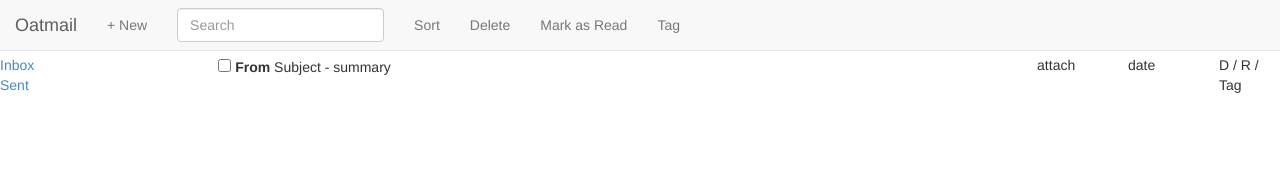
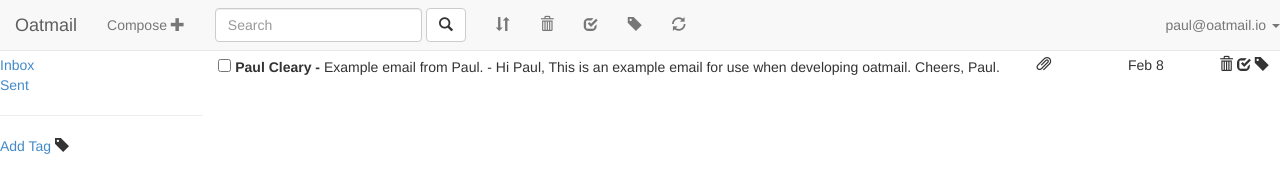
Before and after one commit to pauljohncleary/oatmail-app, a website: page app/index.html at #!/view2 in a window 1280 px wide. Drawn offline with nearby package versions, Linux system fonts and the light colour scheme.

Commit message:
added a bunch of icons

```diff
--- a/app/index.html
+++ b/app/index.html
@@ -16,7 +16,7 @@
   	<div class="container-full">
       <div ng-controller="HeaderCtrl" ng-include src="'partials/header.html'"></div>
   	  <div class="row">
-  	  	<div class="col-xs-0 col-sm-3 col-md-2" ng-include src="'partials/sidebar.html'"></div>
+  	  	<div class="hidden-xs col-sm-3 col-md-2" ng-include src="'partials/sidebar.html'"></div>
   	  	<div class="col-xs-12 col-sm-9 col-md-10" ng-include src="'partials/mailbox.html'"></div>
   	  </div>
 
@@ -32,5 +32,8 @@
     <script src="js/controllers.js"></script>
     <script src="js/filters.js"></script>
     <script src="js/directives.js"></script>
+
+    <script src="//cdnjs.cloudflare.com/ajax/libs/jquery/2.0.3/jquery.min.js"></script>
+    <script src="js/bootstrap.min.js"></script>
   </body>
 </html>
--- a/app/partials/header.html
+++ b/app/partials/header.html
@@ -12,27 +12,31 @@
   <!-- Collect the nav links, forms, and other content for toggling -->
   <div class="collapse navbar-collapse" id="bs-example-navbar-collapse-1">
     <ul class="nav navbar-nav">
-      <li><a href="#">+ New</a></li>
+      <li><a href="#">Compose <span class="glyphicon glyphicon-plus"></span></a></li>
     </ul>
     <form class="navbar-form navbar-left" role="search">
       <div class="form-group">
         <input type="text" class="form-control" placeholder="Search">
       </div>
+      <button type="button" class="btn btn-default"><span class="glyphicon glyphicon-search"></span></button>
     </form>
     <ul class="nav navbar-nav">
-      <li><a href="#"id="header-sort">Sort</a></li>
+      <li><a href="#"id="header-sort"><span class="glyphicon glyphicon-sort"></span></a></li>
     </ul>
     <ul class="nav navbar-nav" id="checked-actions">
-      <li><a href="#" id="header-delete">Delete</a></li>
-      <li><a href="#" id="header-markRead">Mark as Read</a></li>
-      <li><a href="#" id="header-tag">Tag</a></li>
+      <li><a href="#" id="header-delete"><span class="glyphicon glyphicon-trash"></span></a></li>
+      <li><a href="#" id="header-markRead"><span class="glyphicon glyphicon-check"></span></a></li>
+      <li><a href="#" id="header-tag"><span class="glyphicon glyphicon-tag"></span></a></li>
+    </ul>
+    <ul class="nav navbar-nav">
+      <li><a href="#" id="refresh"><span class="glyphicon glyphicon-refresh"></span></a></li>
     </ul>
 
     <ul class="nav navbar-nav navbar-right">
       <li class="dropdown">
-        <a href="#" class="dropdown-toggle" data-toggle="dropdown">{{ emailAddress }}</a>
+        <a href="#" class="dropdown-toggle" data-toggle="dropdown">paul@oatmail.io <b class="caret"></b></a>
         <ul class="dropdown-menu">
-          <li><a href="{{entity}}">{{entity}}</a></li>
+          <li><a href="entity">entity</a></li>
           <li class="divider"></li>
           <li><a href="/changeEntity">Change Tent Entity</a></li>
           <li><a href="/registration">Change Email address</a></li>
--- a/app/partials/mailbox.html
+++ b/app/partials/mailbox.html
@@ -3,21 +3,23 @@
     <div class="row">
       <div class="col-sm-12">
         <input type="checkbox" />
-        <strong>From</strong>
-        Subject - summary
+        <strong>Paul Cleary - </strong>
+        Example email from Paul. - Hi Paul, This is an example email for use when developing oatmail. Cheers, Paul.
       </div>
     </div>
   </div>
   <div class="col-sm-3">
     <div class="row">
       <div class="col-sm-4">
-        attach
+        <span class="glyphicon glyphicon-paperclip"></span>
       </div>
       <div class="col-sm-4">
-        date
+        Feb 8
       </div>
       <div class="col-sm-4">
-        D / R / Tag
+        <span class="glyphicon glyphicon-trash"></span>
+        <span class="glyphicon glyphicon-check"></span>
+        <span class="glyphicon glyphicon-tag"></span>
       </div>
     </div>
   </div>
--- a/app/partials/sidebar.html
+++ b/app/partials/sidebar.html
@@ -8,3 +8,11 @@
 	  <a href="#">Sent</a>
   </div>
 </div>
+<div class="row">
+  <hr />
+</div>
+<div class="row">
+  <div class="col-md-12">
+	  <a href="#">Add Tag </a><span class="glyphicon glyphicon-tag"></span>
+  </div>
+</div>
```
Also changed, not shown: app/fonts/glyphicons-halflings-regular.ttf (added), app/fonts/glyphicons-halflings-regular.woff (added), 2 other files.
